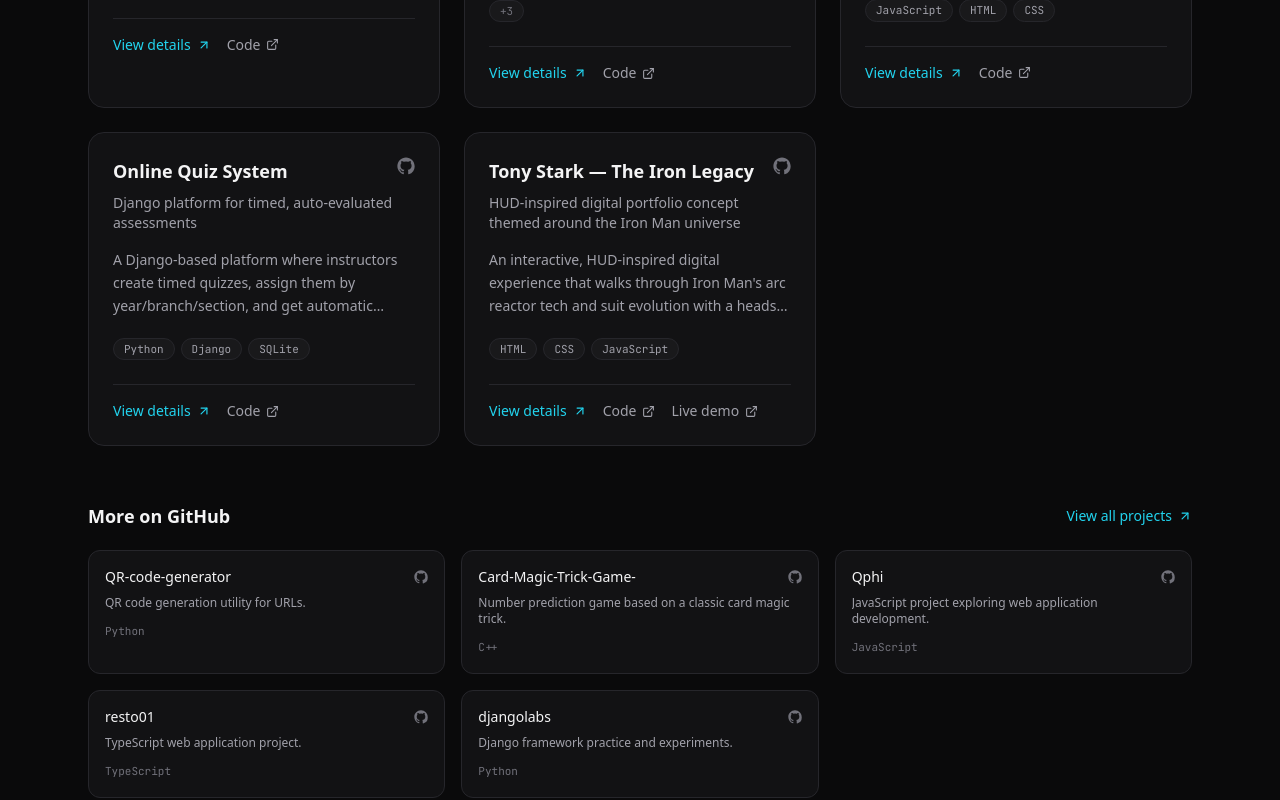
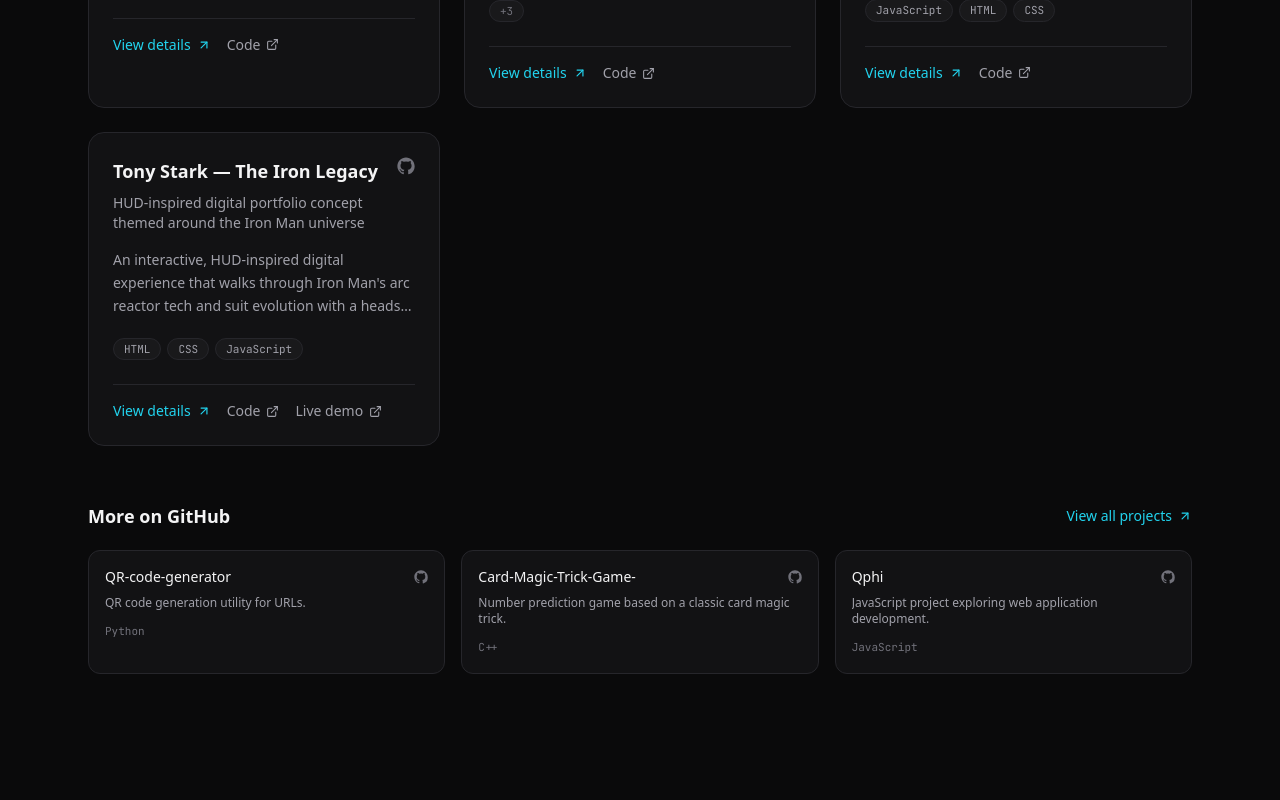
Before and after one commit to prakashss15/portfolio, a Next.js app: page / in a window 1280 px wide. Shown: the part 2720-3520 px from the top of the page. Built offline with nearby package versions, Linux system fonts and the light colour scheme.

Commit message:
Updates repos

```diff
--- a/src/data/projects.ts
+++ b/src/data/projects.ts
@@ -78,25 +78,7 @@
     github: "https://github.com/prakashss15/Factory-Management",
     featured: true,
   },
-  {
-    slug: "online-quiz-system",
-    name: "Online Quiz System",
-    subtitle: "Django platform for timed, auto-evaluated assessments",
-    problem:
-      "Instructors need a way to run timed assessments at scale, assign them to the right students, and get results back without manually grading every attempt.",
-    solution:
-      "A Django-based platform where instructors create timed quizzes, assign them by year/branch/section, and get automatic evaluation with leaderboards and per-student results. Students get randomized question order per attempt, optional access codes, and tab-switch detection to support test integrity.",
-    tech: ["Python", "Django", "SQLite"],
-    features: [
-      "Separate teacher and student authentication flows",
-      "Timed, auto-evaluated quiz attempts with randomized ordering",
-      "Leaderboards and individual result tracking",
-      "CSV export for instructors",
-      "Tab-switch detection during attempts",
-    ],
-    github: "https://github.com/prakashss15/Online-Quiz-System",
-    featured: true,
-  },
+
   {
     slug: "tony-stark-the-iron-legacy",
     name: "Tony Stark — The Iron Legacy",
@@ -145,16 +127,4 @@
     language: "JavaScript",
     github: "https://github.com/prakashss15/Qphi",
   },
-  {
-    name: "resto01",
-    description: "TypeScript web application project.",
-    language: "TypeScript",
-    github: "https://github.com/prakashss15/resto01",
-  },
-  {
-    name: "djangolabs",
-    description: "Django framework practice and experiments.",
-    language: "Python",
-    github: "https://github.com/prakashss15/djangolabs",
-  },
 ];
```
